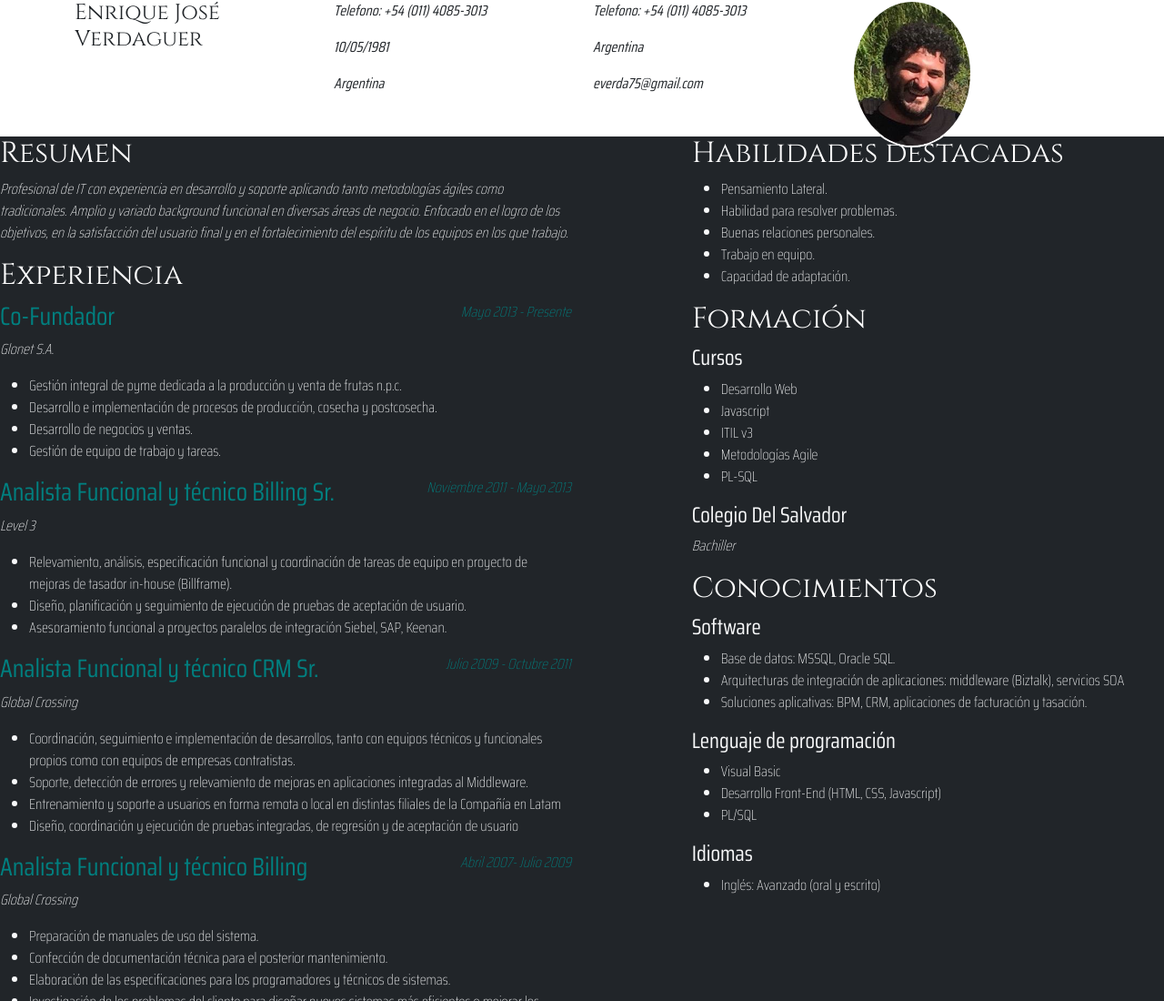
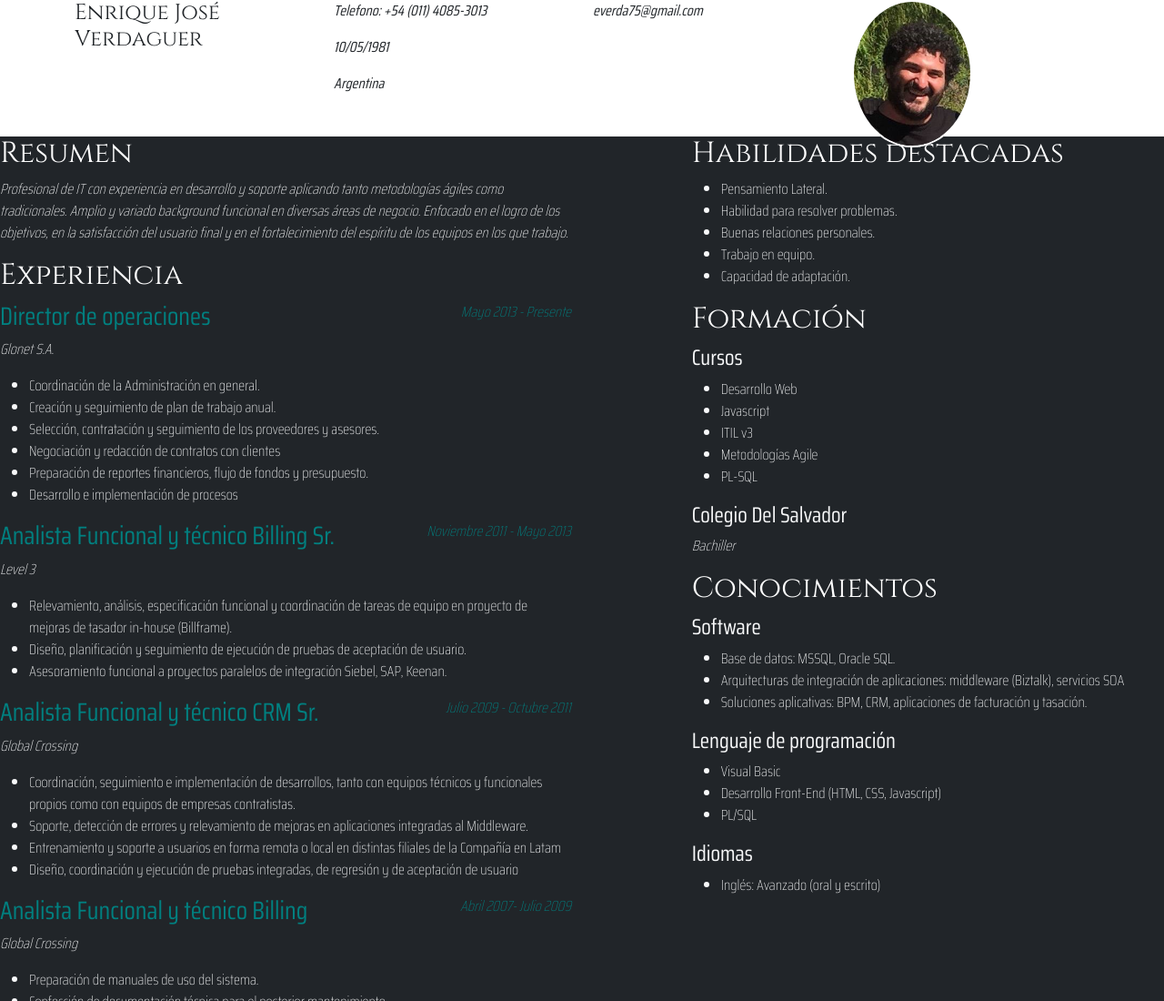
Before and after one commit to everda/curriculum, a website: page index.html in a window 1280 px wide. Shown: the top 1100 px of the page at 91% size. Drawn offline with nearby package versions, Linux system fonts and the light colour scheme.

Commit message:
Signed-off-by: Everda <everda75@gmail.com>

```diff
--- a/index.html
+++ b/index.html
@@ -46,8 +46,8 @@
                     <p>Argentina</p>
                 </div>
                 <div class="col-3">
-                    <p>Telefono: +54 (011) 4085-3013</p>
-                    <p>Argentina</p>
+
+
                     <p>everda75@gmail.com</p>
                 </div>
                 <div class="col-3">
@@ -77,15 +77,17 @@
                     <h2>Experiencia</h2>
                     <div>
                         <div class="tituloExp">
-                            <h3>Co-Fundador</h3>
+                            <h3>Director de operaciones</h3>
                             <p>Mayo 2013 - Presente</p>
                         </div>
                         <p>Glonet S.A.</p>
                         <ul>
-                            <li>Gestión integral de pyme dedicada a la producción y venta de frutas n.p.c.</li>
-                            <li>Desarrollo e implementación de procesos de producción, cosecha y postcosecha.</li>
-                            <li>Desarrollo de negocios y ventas.</li>
-                            <li>Gestión de equipo de trabajo y tareas.</li>
+                            <li>Coordinación de la Administración en general.</li>
+                            <li>Creación y seguimiento de plan de trabajo anual.</li>
+                            <li>Selección, contratación y seguimiento de los proveedores y asesores.</li>
+                            <li>Negociación y redacción de contratos con clientes</li>
+                            <li>Preparación de reportes financieros, flujo de fondos y presupuesto.</li>
+                            <li>Desarrollo e implementación de procesos</li>
                         </ul>
                     </div>
 
```
